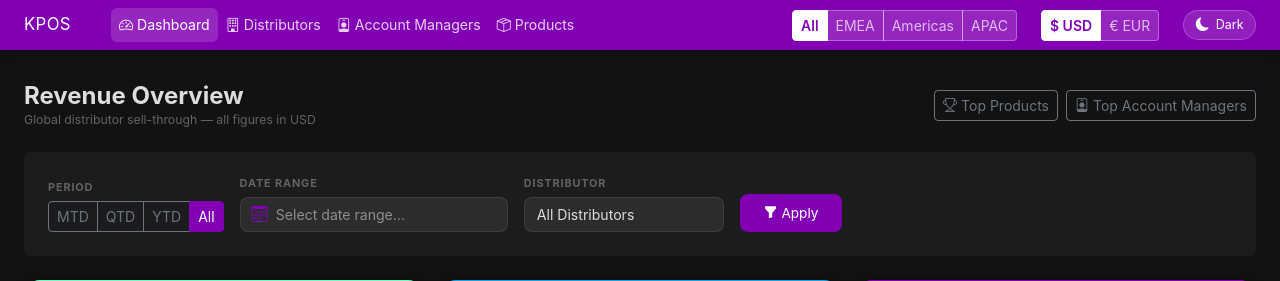
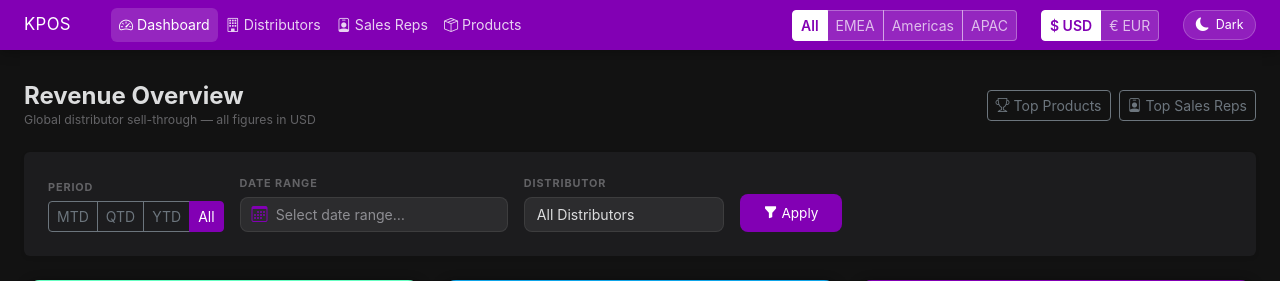
Before and after one commit to omricn/kpos, a Django app: page / in a window 1280 px wide. Shown: the top 281 px of the page. Run offline with Django 4.2, Linux system fonts and the light colour scheme; data that the repository does not hold is empty.

Commit message:
Rename Account Manager(s) → Sales Rep(s) sitewide
Co-Authored-By: Claude Sonnet 4.6 <noreply@anthropic.com>

```diff
--- a/templates/base.html
+++ b/templates/base.html
@@ -53,7 +53,7 @@
         <li class="nav-item">
           <a class="nav-link {% if request.resolver_match.url_name == 'salesperson_list' %}active{% endif %}"
              href="{% url 'salesperson_list' %}">
-            <i class="bi bi-person-badge me-1"></i>Account Managers
+            <i class="bi bi-person-badge me-1"></i>Sales Reps
           </a>
         </li>
         <li class="nav-item">
--- a/templates/reports/dashboard.html
+++ b/templates/reports/dashboard.html
@@ -14,7 +14,7 @@
       <i class="bi bi-trophy me-1"></i>Top Products
     </button>
     <button class="btn btn-sm btn-outline-secondary" data-bs-toggle="offcanvas" data-bs-target="#topManagersPanel">
-      <i class="bi bi-person-badge me-1"></i>Top Account Managers
+      <i class="bi bi-person-badge me-1"></i>Top Sales Reps
     </button>
   </div>
 </div>
@@ -56,12 +56,12 @@
   </div>
 </div>
 
-<!-- Top Account Managers slide panel -->
+<!-- Top Sales Reps slide panel -->
 <div class="offcanvas offcanvas-end" tabindex="-1" id="topManagersPanel" style="width:420px;max-width:100vw">
   <div class="offcanvas-header border-0 pb-2" style="background:linear-gradient(135deg,var(--kramer-purple) 0%,var(--kramer-purple-light) 100%)">
     <div>
       <h5 class="offcanvas-title mb-0 fw-bold text-white">
-        <i class="bi bi-person-badge-fill me-2" style="color:#FCD34D"></i>Top Account Managers
+        <i class="bi bi-person-badge-fill me-2" style="color:#FCD34D"></i>Top Sales Reps
       </h5>
       <p class="mb-0 small text-white-50">By revenue — matches current filters</p>
     </div>
@@ -91,7 +91,7 @@
     {% endfor %}
     <div class="px-4 py-3 border-top" style="background:#fafafa">
       <a href="{% url 'salesperson_list' %}{% if filters.region %}?region={{ filters.region }}{% endif %}" class="text-decoration-none small" style="color:var(--kramer-purple)">
-        <i class="bi bi-arrow-right me-1"></i>View full Account Managers page
+        <i class="bi bi-arrow-right me-1"></i>View full Sales Reps page
       </a>
     </div>
   </div>
--- a/templates/reports/distributor_list.html
+++ b/templates/reports/distributor_list.html
@@ -69,9 +69,9 @@
         </div>
       </div>
 
-      <!-- Account Manager filter -->
+      <!-- Sales Rep filter -->
       <div class="col-auto">
-        <label class="filter-label">Account Manager</label>
+        <label class="filter-label">Sales Rep</label>
         <select class="form-select filter-input" name="salesperson" style="min-width:180px">
           <option value="">All Managers</option>
           {% for sp in all_salespersons %}
@@ -211,7 +211,7 @@
       <thead>
         <tr>
           <th class="ps-4 py-3 text-uppercase small text-muted fw-semibold" style="letter-spacing:.05em">Distributor</th>
-          <th class="text-uppercase small text-muted fw-semibold">Account Manager</th>
+          <th class="text-uppercase small text-muted fw-semibold">Sales Rep</th>
           <th class="text-uppercase small text-muted fw-semibold text-end">Revenue ({{ selected_currency }})</th>
           <th class="text-uppercase small text-muted fw-semibold text-end">Records</th>
           <th class="pe-4"></th>
```
Also changed, not shown: templates/reports/salesperson_list.html (+6 -6 lines).
